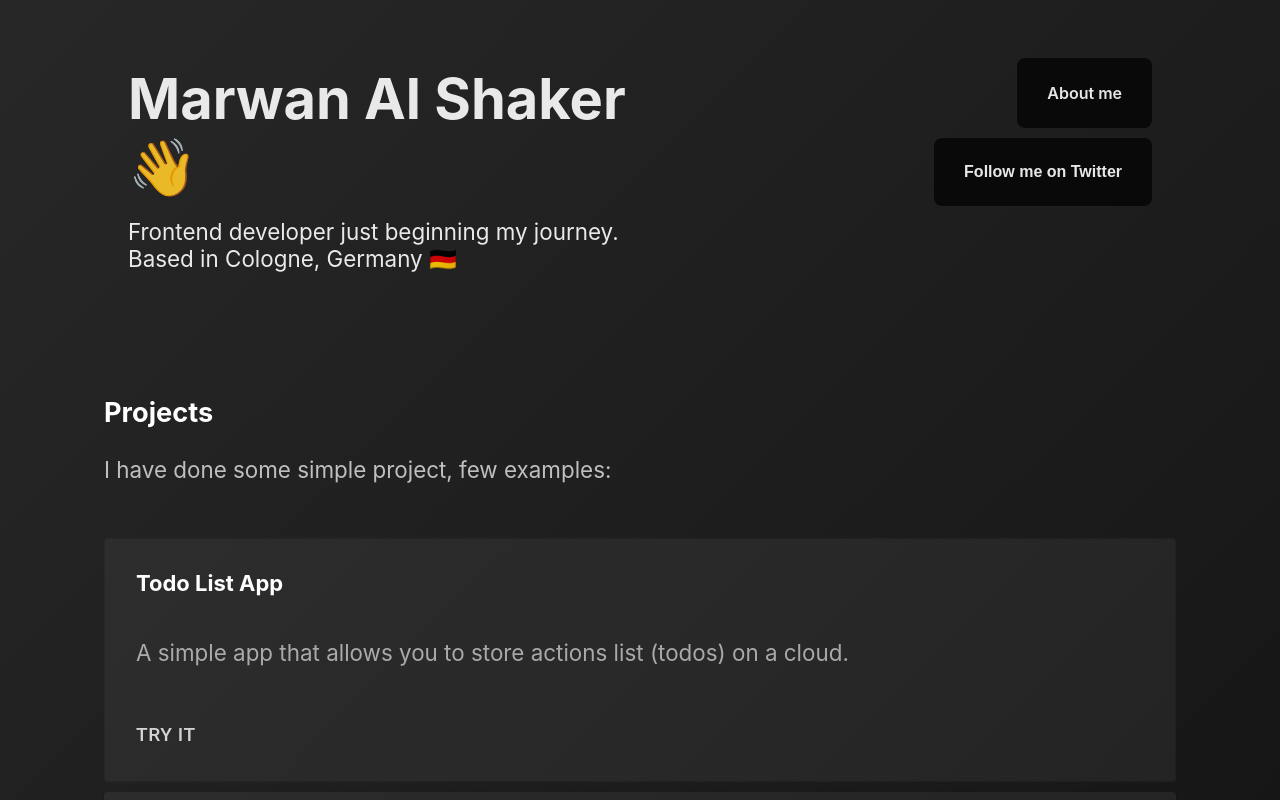
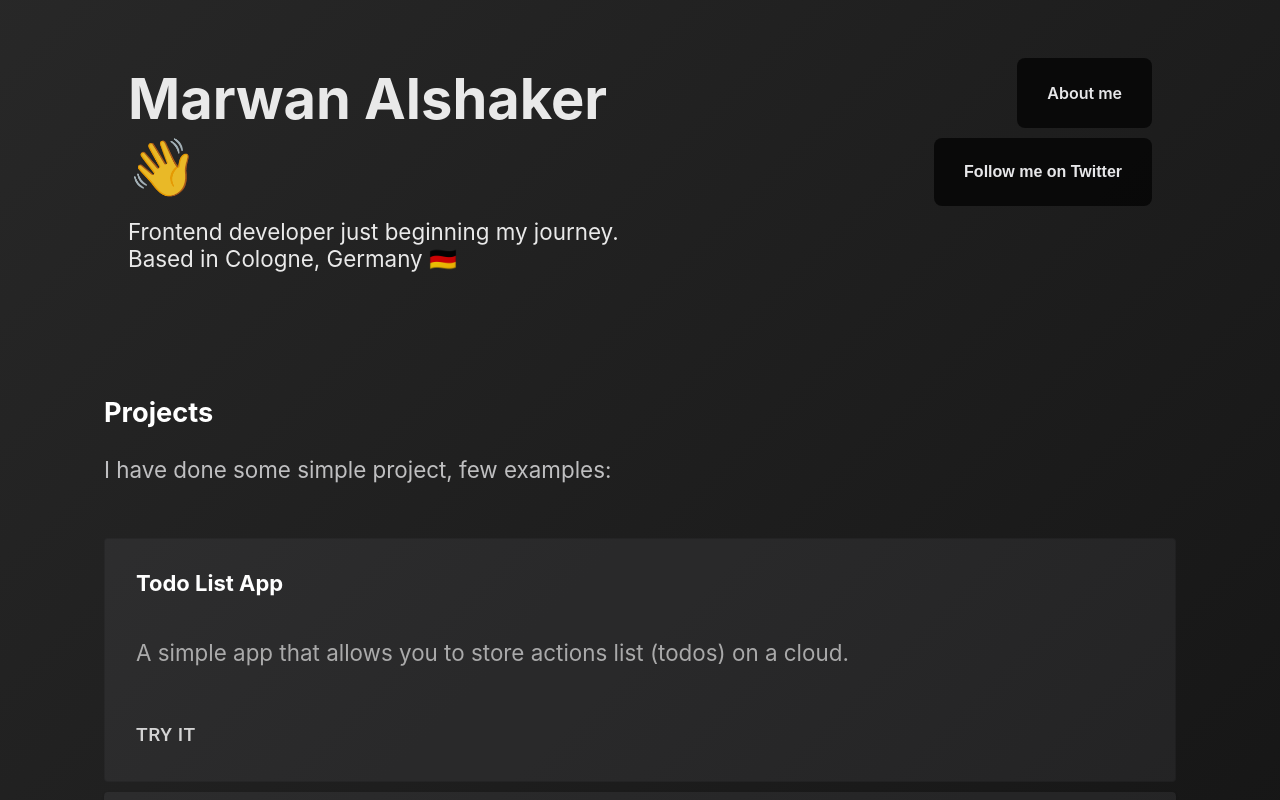
Before and after one commit to alshakerM/personal-website, a React (Create React App) app: page / in a window 1280 px wide. Shown: the top 800 px of the page. Built offline with nearby package versions, Linux system fonts and the light colour scheme.

Commit message:
change name

```diff
--- a/public/index.html
+++ b/public/index.html
@@ -24,10 +24,9 @@
       work correctly both with client-side routing and a non-root public URL.
       Learn how to configure a non-root public URL by running `npm run build`.
     -->
-    <title>React App</title>
+    <title>Marwan Alshaker - Personal Site</title>
   </head>
   <body>
-    <noscript>You need to enable JavaScript to run this app.</noscript>
     <div id="root"></div>
     <!--
       This HTML file is a template.
--- a/src/AboutPage/AboutPage.js
+++ b/src/AboutPage/AboutPage.js
@@ -17,7 +17,7 @@ export function AboutPage() {
           <div className="about-content">
             <div className="text-area">
               <p className="about-text-1">
-                Hi, I'm Marwan Al Shaker, a beginner JavaScript engineer and
+                Hi, I'm Marwan Alshaker, a beginner JavaScript engineer and
                 front-end developer. Currently working on improving myself.
               </p>
               <p className="about-text-2">Based in Cologne, Germany.</p>
--- a/src/HomePage.js
+++ b/src/HomePage.js
@@ -11,7 +11,7 @@ export function HomePage() {
     <div className="website-container">
       <div className="content-container">
         <p className="intro-text">
-          <h2 className="name">Marwan Al Shaker 👋</h2>
+          <h2 className="name">Marwan Alshaker 👋</h2>
           <p className="tagline">
             Frontend developer just beginning my journey. Based in Cologne,
             Germany 🇩🇪
```
